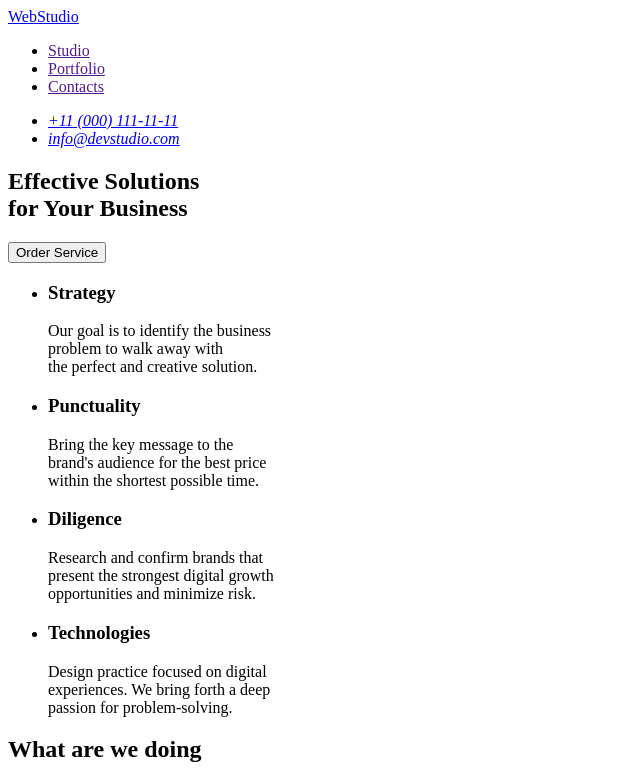
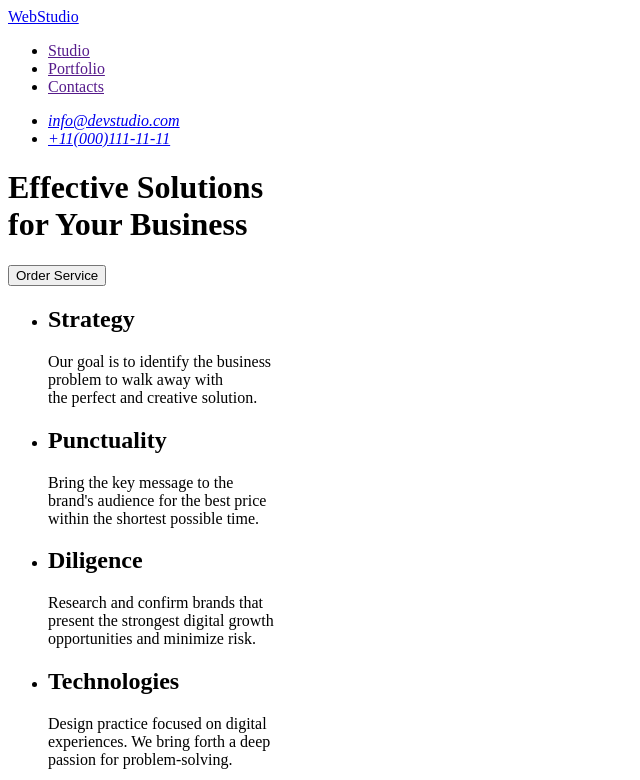
Before and after one commit to Sliper2400/goit-markup-hw-01, a plain HTML site: page index.html in a window 1280 px wide. Shown: the top 780 px of the page, without its empty margins (0-640 px from the left). Drawn offline with Linux system fonts and the light colour scheme.

Commit message:
update index.html

```diff
--- a/index.html
+++ b/index.html
@@ -18,47 +18,49 @@
       </nav>
       <address>
         <ul>
-          <li><a href="tel:+11(000)111-11-11">+11 (000) 111-11-11</a></li>
           <li><a href="mailto:info@devstudio.com">info@devstudio.com</a></li>
+          <li><a href="tel:+11(000)111-11-11">+11(000)111-11-11</a></li>
         </ul>
       </address>
     </header>
     <main>
-      <section>
+      <section1>
         <h1>Effective Solutions <br />for Your Business</h1>
         <button type="button">Order Service</button>
-      </section>
+      </section1>
+      <section2>
         <ul>
           <li>
-          <h3>Strategy</h3>
+            <h2>Strategy</h2>
             <p>
               Our goal is to identify the business <br />problem to walk away
               with<br />the perfect and creative solution.
             </p>
           </li>
           <li>
-          <h3>Punctuality</h3>
+            <h2>Punctuality</h2>
             <p>
               Bring the key message to the <br />brand's audience for the best
               price <br />within the shortest possible time.
             </p>
           </li>
           <li>
-          <h3>Diligence</h3>
+            <h2>Diligence</h2>
             <p>
-            Research and confirm brands that <br />present the strongest digital
-            growth <br />opportunities and minimize risk.
+              Research and confirm brands that <br />present the strongest
+              digital growth <br />opportunities and minimize risk.
             </p>
           </li>
           <li>
-          <h3>Technologies</h3>
+            <h2>Technologies</h2>
             <p>
-            Design practice focused on digital <br />experiences. We bring forth
-            a deep <br />passion for problem-solving.
+              Design practice focused on digital <br />experiences. We bring
+              forth a deep <br />passion for problem-solving.
             </p>
           </li>
         </ul>
-      <section>
+      </section2>
+      <section3>
         <h2>What are we doing</h2>
         <ul>
           <li>
@@ -71,8 +73,8 @@
             <img src="./images/img.3.jpg" alt="Rectangle71" width="360" />
           </li>
         </ul>
-      </section>
-      <section>
+      </section3>
+      <section4>
         <h2>Our Team</h2>
         <ul>
           <li>
@@ -96,10 +98,10 @@
             <p>UI Designer</p>
           </li>
         </ul>
-      </section>
+      </section4>
     </main>
     <footer>
-      <h2>WebStudio</h2>
+      <a href="./index.html">WebStudio</a>
       <p>
         Increase the flow of customers and <br />sales for your business with
         digital <br />marketing & growth solutions.
```
Lines whose indentation alone changed are shown as unchanged.
